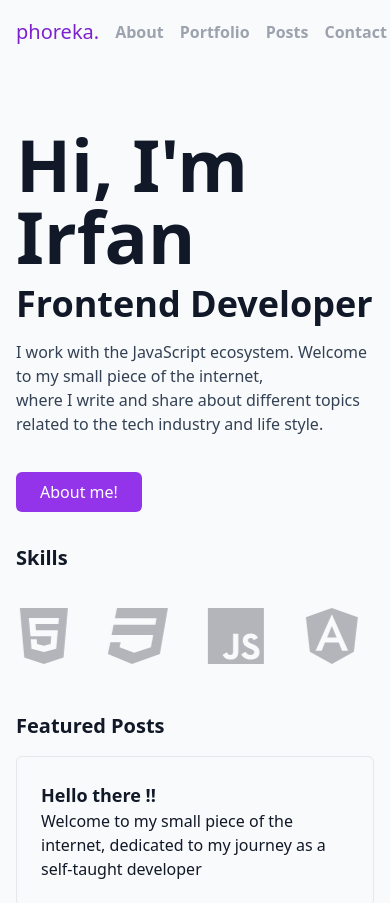
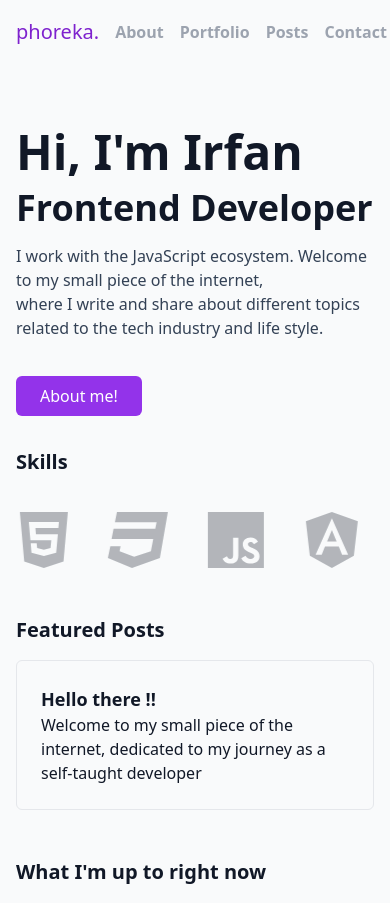
Before and after one commit to irfan-ansari-au28/portfolio, a Next.js app: page / in a window 390 px wide. Shown: the top 903 px of the page. Built offline with nearby package versions, Linux system fonts and the light colour scheme.

Commit message:
style fix

```diff
--- a/components/home-page/hero.js
+++ b/components/home-page/hero.js
@@ -8,7 +8,7 @@
   return (
     <>
       <section className="mt-16">
-        <h1 className="text-7xl font-bold">
+        <h1 className="text-5xl sm:text-7xl font-bold">
           Hi, I&apos;m <span className="dark:text-purple-600">Irfan</span>
         </h1>
         <h3 className="text-4xl my-3">Frontend Developer</h3>
```
